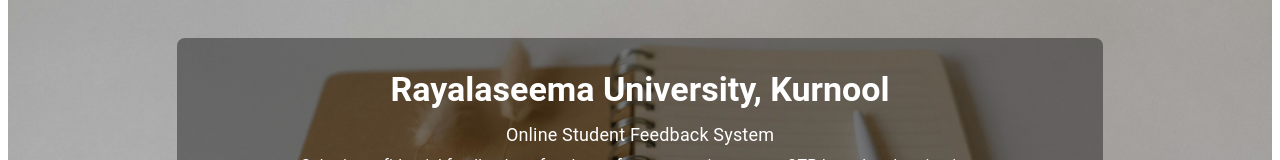
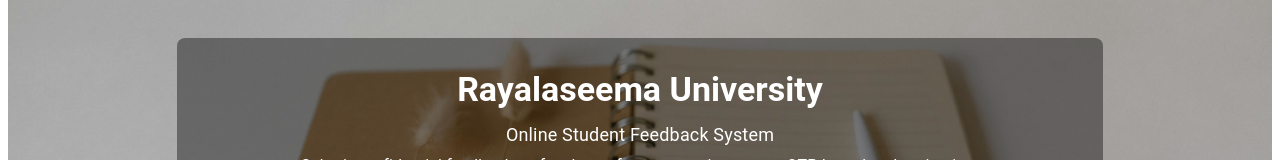
Before and after one commit to MandaVijayKumar/ruonlinefeedbacksystem, a React (Vite) app: page / in a window 1280 px wide. Shown: the part 145-305 px from the top of the page. Built offline with nearby package versions, Linux system fonts and the light colour scheme.

Commit message:
Fix university name in Home component

```diff
--- a/src/components/common/Home.jsx
+++ b/src/components/common/Home.jsx
@@ -45,7 +45,7 @@
             sx={{ fontSize: { xs: 20, sm: 26, md: 34 }, fontWeight: 'bold' }}
             gutterBottom
           >
-            Rayalaseema University, Kurnool
+            Rayalaseema University
           </Typography>
 
           <Typography
```
